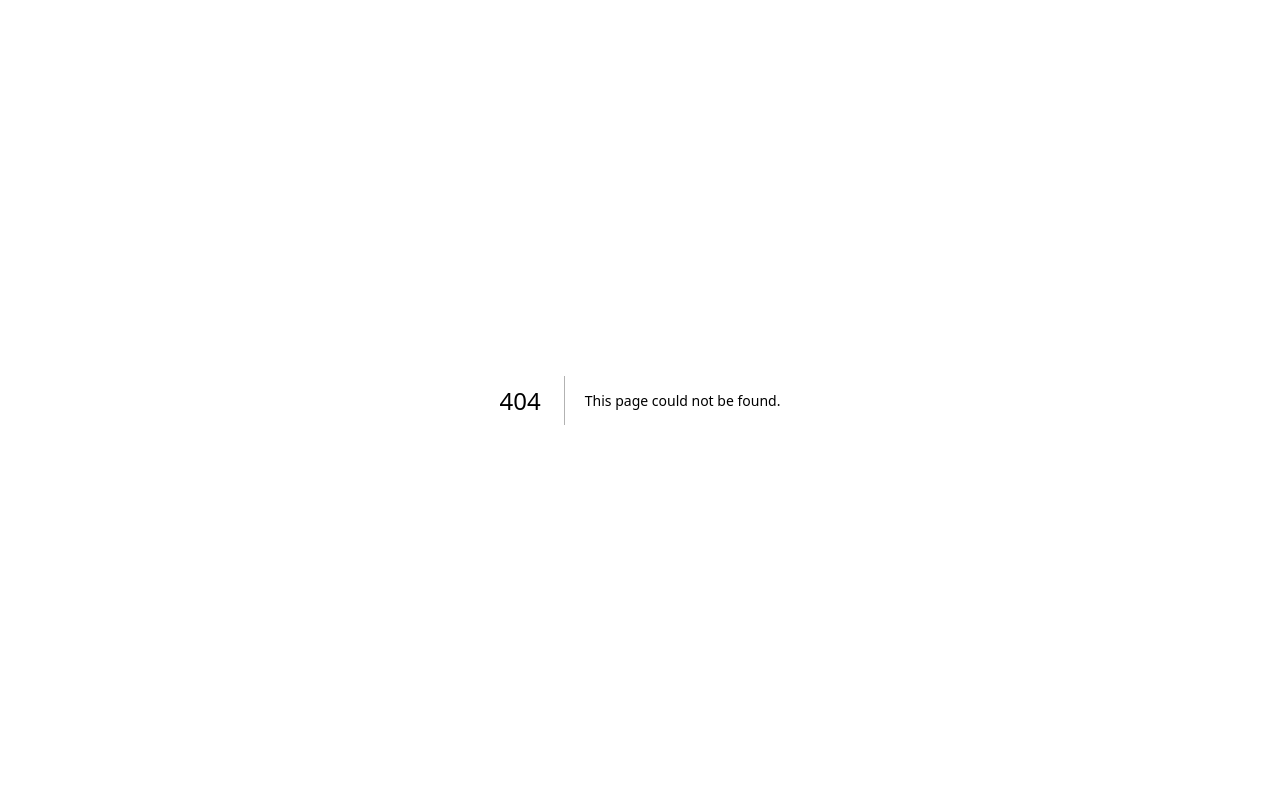
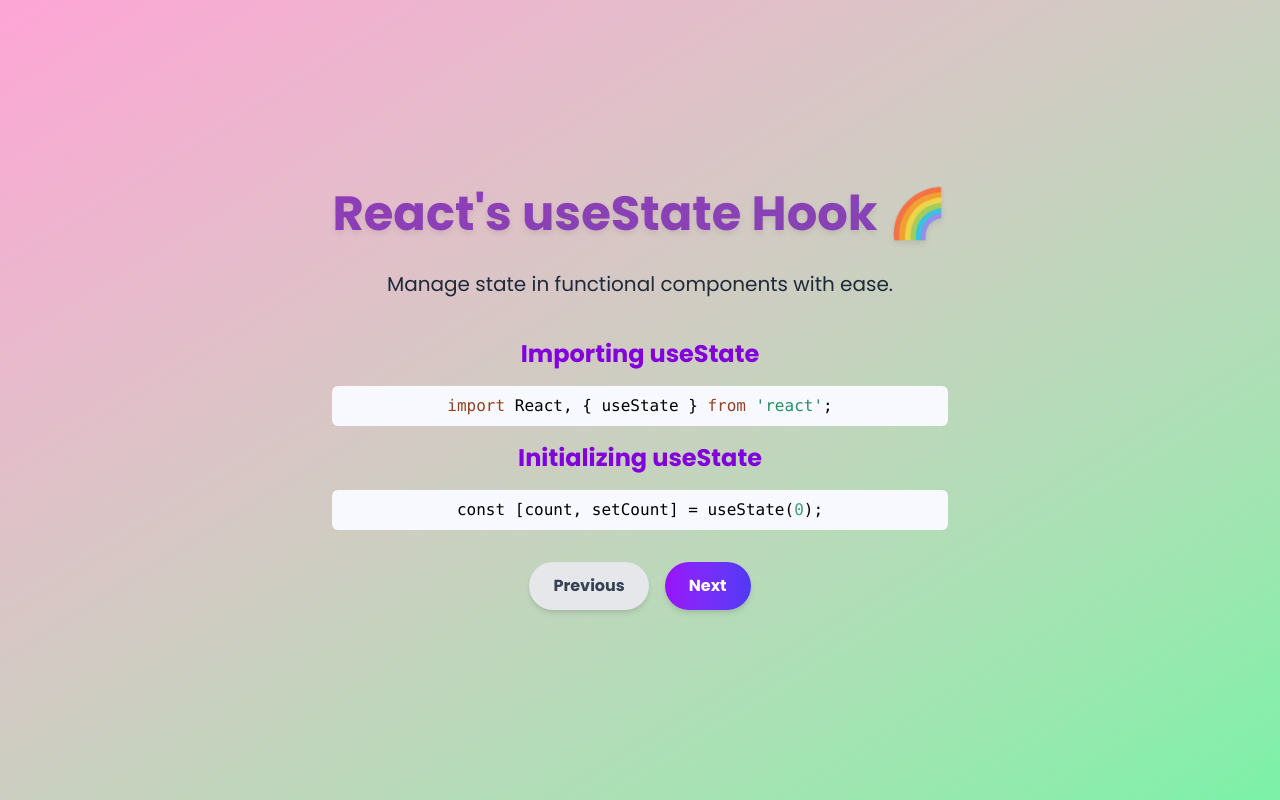
Before and after one commit to Sasvidu/react-workshop-presentation, a Next.js app: page /UseState in a window 1280 px wide. Before the commit this address had no page. Built offline with nearby package versions, Linux system fonts and the light colour scheme.

Commit message:
feat: usestate slide

```diff
--- /dev/null
+++ b/src/app/UseState/page.tsx
@@ -0,0 +1,52 @@
+import Link from "next/link";
+import SyntaxHighlighter from "react-syntax-highlighter";
+import { docco } from "react-syntax-highlighter/dist/esm/styles/hljs";
+
+export default function UseStateSlide() {
+  const importCodeString = "import React, { useState } from 'react';";
+  const initCodeString = "const [count, setCount] = useState(0);";
+
+  return (
+    <div className="min-h-screen flex flex-col items-center justify-center bg-gradient-to-br from-pink-300 to-green-300 p-4">
+      <div className="text-center">
+        <h1 className="text-4xl md:text-5xl font-extrabold text-purple-800 drop-shadow-md mb-8 animate-pulse">
+          React's useState Hook 🌈
+        </h1>
+        <p className="text-lg md:text-xl text-gray-800 mb-10">
+          Manage state in functional components with ease.
+        </p>
+
+        <div className="mb-8">
+          <h2 className="text-2xl font-semibold text-purple-700 mb-4">
+            Importing useState
+          </h2>
+          <SyntaxHighlighter language="jsx" style={docco} className="rounded-md mb-4">
+            {importCodeString}
+          </SyntaxHighlighter>
+
+          <h2 className="text-2xl font-semibold text-purple-700 mb-4">
+            Initializing useState
+          </h2>
+          <SyntaxHighlighter language="jsx" style={docco} className="rounded-md">
+            {initCodeString}
+          </SyntaxHighlighter>
+        </div>
+
+        <div className="flex space-x-4 justify-center">
+          <Link
+            href="/Tailwind"
+            className="bg-gray-200 hover:bg-gray-300 text-gray-700 font-semibold py-3 px-6 rounded-full shadow-md transition duration-300 ease-in-out transform hover:scale-105"
+          >
+            Previous
+          </Link>
+          <Link
+            href="/TodoList"
+            className="bg-gradient-to-r from-purple-600 to-indigo-600 hover:from-indigo-600 hover:to-purple-600 text-white font-semibold py-3 px-6 rounded-full shadow-md transition duration-300 ease-in-out transform hover:scale-105"
+          >
+            Next
+          </Link>
+        </div>
+      </div>
+    </div>
+  );
+}
```
Also changed, not shown: package.json (+7 -5 lines), 1 other file (tests, documents, lock files or other folders).
